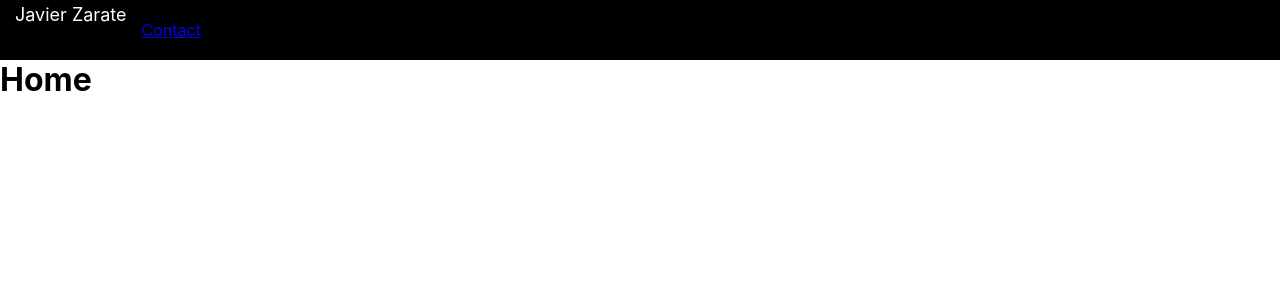
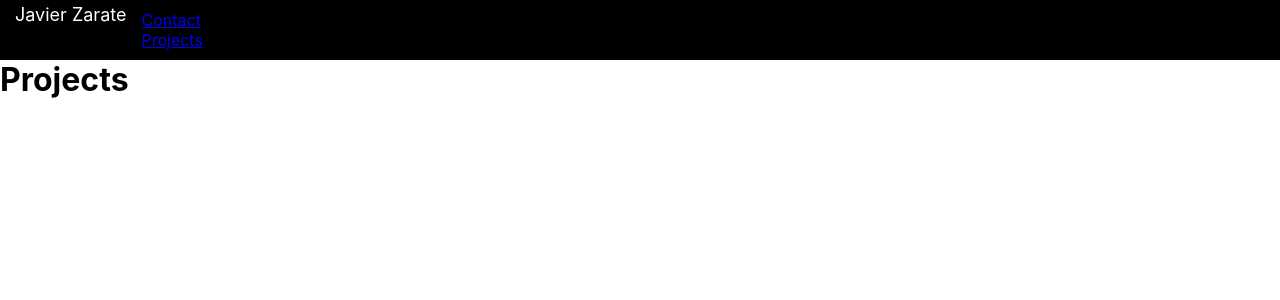
Before and after one commit to zaratejavier/porfolio, a React (Create React App) app: page /Projects in a window 1280 px wide. Shown: the top 300 px of the page. Built offline with nearby package versions, Linux system fonts and the light colour scheme.

Commit message:
added basic project component

```diff
--- a/src/App.js
+++ b/src/App.js
@@ -2,6 +2,7 @@ import React from 'react';
 import './App.css';
 import Home from './Components/Home';
 import Contact from './Components/Contact';
+import Projects from './Components/Projects'
 import { BrowserRouter as Router, Route, Switch } from "react-router-dom";
 import Header from './Components/Header';
 
@@ -10,14 +11,19 @@ function App() {
     <div className="app">
       <Router>
         <Switch>
+          <Route path='/Projects'>
+              <Header/>
+              <Projects/>
+          </Route>
+
           <Route path='/Contact'>
               <Header/>
               <Contact/>
           </Route>
 
-            <Route path="/">
-              <Header />
-              <Home/>
+          <Route path="/">
+            <Header />
+            <Home/>
           </Route>
 
         </Switch>
--- a/src/Components/Header.js
+++ b/src/Components/Header.js
@@ -1,22 +1,22 @@
 import React from "react"
 import { Link } from "react-router-dom"
 import "../Styles/Header.css"
+import "../Components/Projects"
 import SearchIcon from "@material-ui/icons/Search";
 import ShoppingBasketIcon from "@material-ui/icons/ShoppingBasket";
 
 const Header = () => {
   return (
-
     <div className="header">
-
       <Link to="/">
         <div className="header__name">Javier Zarate</div>
        </Link>
-
-
       <div className="header__nav">
         <Link to="/Contact">
           <div className="header__contact">Contact</div>
+        </Link>
+        <Link to="/Projects">
+          <div className="header__contact">Projects</div>
         </Link>
       </div>
     </div>
--- a/src/Components/Home.js
+++ b/src/Components/Home.js
@@ -3,7 +3,9 @@ import React from "react"
 const Home = () => {
   return (
     <div className="home">
-      <h1>Home</h1>
+      {/* Image */}
+      <h1>Javier Zarate</h1>
+      {/* discription */}
     </div>
   )
 }
--- a/src/Components/Projects.js
+++ b/src/Components/Projects.js
@@ -3,7 +3,7 @@ import React from "react"
 const Projects = () => {
   return (
     <div className="projects">
-
+      <h1>Projects</h1>
     </div>
   )
 }
```
